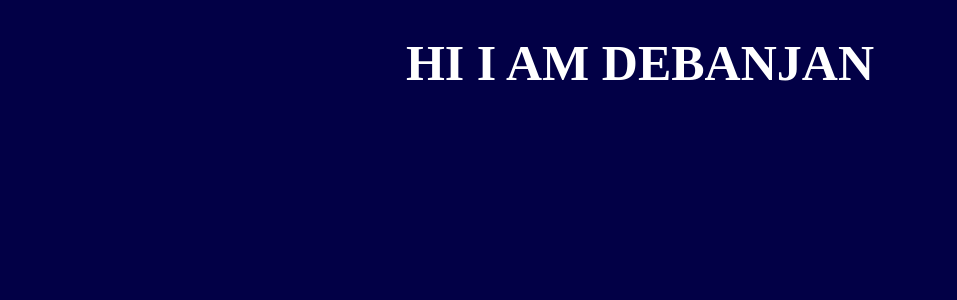
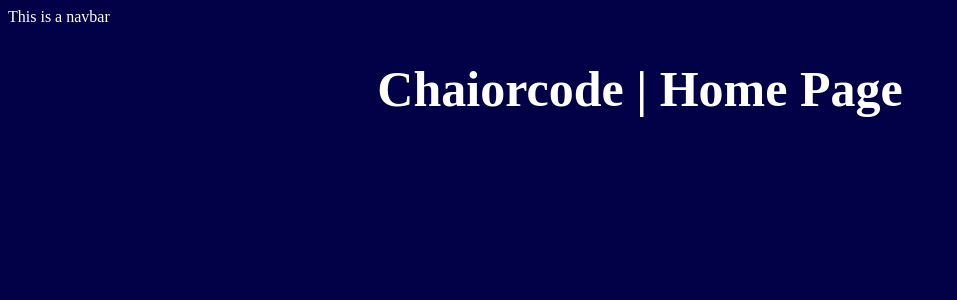
Before and after one commit to Debanjan110d/django, a Django app: page / in a window 1280 px wide. Shown: the top 300 px of the page, without its empty margins (0-957 px from the left). Run offline with Django 5.2, Linux system fonts and the light colour scheme.

Commit message:
jinaja template understanding

```diff
--- /dev/null
+++ b/chaiorcode/templates/layout.html
@@ -0,0 +1,19 @@
+{% load static %}
+<!DOCTYPE html>
+<html lang="en">
+	<head>
+		<meta charset="UTF-8" />
+		<meta name="viewport" content="width=device-width, initial-scale=1.0" />
+		<title>{% block title %}
+            default
+            {% endblock %}</title>
+		{% comment %} we can override this whenever we want {% endcomment %}
+		<link rel="stylesheet" href="{% static 'style.css' %}" />
+	</head>
+	<body>
+		<nav>This is a navbar</nav>
+		{% block content %}
+
+         {% endblock %}
+	</body>
+</html>
--- a/chaiorcode/templates/website/index.html
+++ b/chaiorcode/templates/website/index.html
@@ -1,13 +1,11 @@
-{% load static %}
-<!DOCTYPE html>
-<html lang="en">
-	<head>
-		<meta charset="UTF-8" />
-		<meta name="viewport" content="width=device-width, initial-scale=1.0" />
-		<title>Debanjan</title>
-		<link rel="stylesheet" href="{% static 'style.css' %}" />
-	</head>
-	<body>
-		<h1 style="color: white">HI I AM DEBANJAN</h1>
-	</body>
-</html>
+{% extends "layout.html" %}
+
+
+{% block title %}
+Home Page
+{% endblock %}
+
+
+{% block content %}
+  <h1>Chaiorcode | Home Page</h1>
+{% endblock %}
```
Also changed, not shown: chaiorcode/chai/templates/chai/all_index.html (+11 -12 lines).
